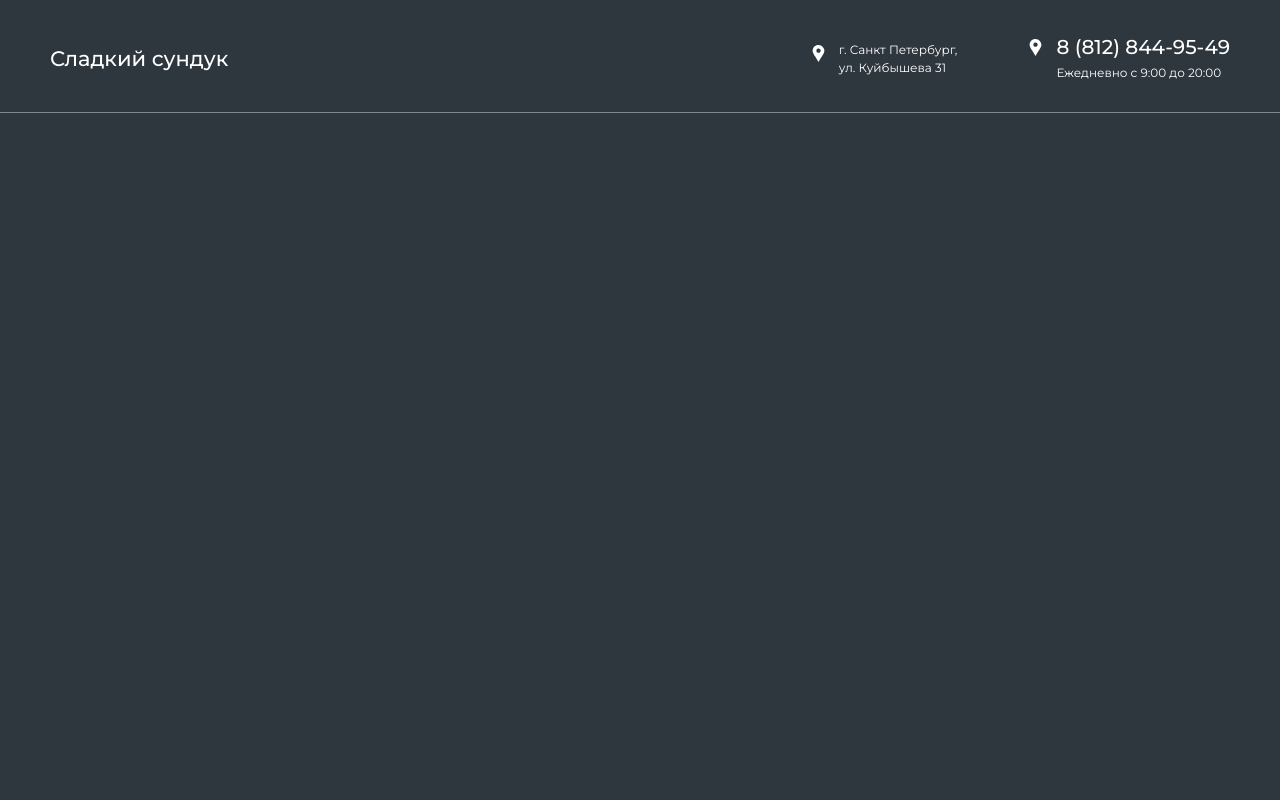
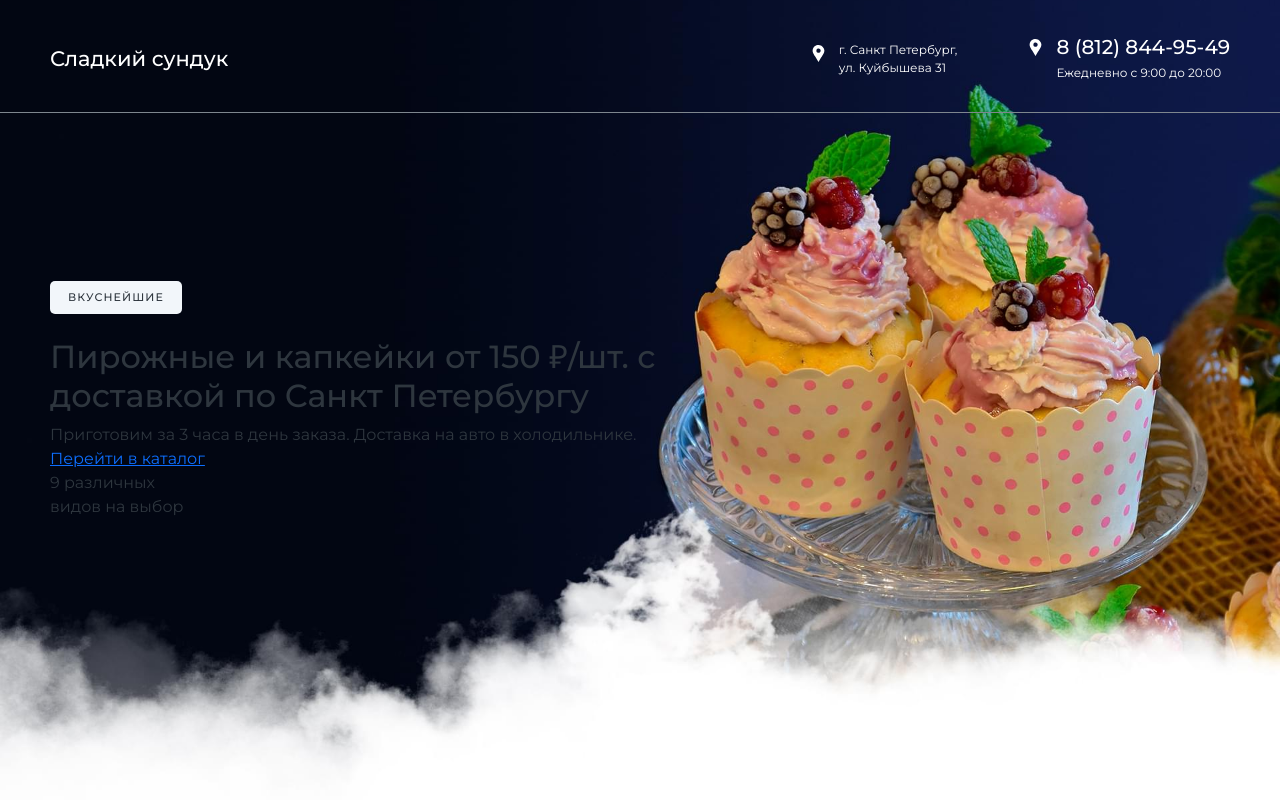
Before and after one commit to Kerish19/sweet-chest, a website: page app/index.html in a window 1280 px wide. Drawn offline with nearby package versions, Linux system fonts and the light colour scheme; files that its build step writes are made by us from their sources.

Commit message:
header - 2, banner - 1

```diff
--- a/app/index.html
+++ b/app/index.html
@@ -1,5 +1,16 @@
 <!--#set var="title" value="Сладкий сундук" -->
 <!--#include virtual="/parts/header.html" -->
 <main class="main">
+  <section class="banner" style="background-image: url(images/dist/banner-bg.jpg);">
+    <div class="container banner__container">
+      <h4 class="section-title">Вкуснейшие</h4>
+      <h2 class="banner__title">Пирожные и капкейки от 150 ₽/шт. с доставкой по Санкт Петербургу</h2>
+      <div class="banner__text">Приготовим за 3 часа в день заказа. Доставка на авто в холодильнике.</div>
+      <div class="banner__footer">
+        <a href="#" class="btn baner__btn">Перейти в каталог</a>
+        <div class="banner__btn-descripton">9 различных <br> видов на выбор</div>
+      </div>
+    </div>
+  </section>
 </main>
 <!--#include virtual="/parts/footer.html" -->
--- a/app/js/app.js
+++ b/app/js/app.js
@@ -2,5 +2,13 @@
 // import '~/app/libs/mmenu/dist/mmenu.js'
 
 document.addEventListener('DOMContentLoaded', () => {
+  let header= $('.header');
 
-})
+  $(window).scroll(function() {
+    if ($(this).scrollTop() > 400) {
+      header.addClass('header_fixed');
+    } else {
+      header.removeClass('header_fixed');
+    }
+  });
+});
--- a/app/parts/header.html
+++ b/app/parts/header.html
@@ -11,8 +11,7 @@
 </head>
 <body>
 	<header class="header">
-		<div class="container">
-			<div class="header__row">
+		<div class="container header__container">
 			<a class="header__logo" href="#">Сладкий сундук</a>
 			<div class="header__contact">
 				<div class="icon-text">
@@ -36,5 +35,4 @@
 				</div>
 			</div>
 		</div>
-		</div>
 	</header>
--- a/app/styles/sass/_config.sass
+++ b/app/styles/sass/_config.sass
@@ -58,4 +58,3 @@ body
 	min-width: 320px
 	position: relative
 	overflow-x: hidden
-	background-color: $greydark
--- a/app/styles/sass/blocks/_general.sass
+++ b/app/styles/sass/blocks/_general.sass
@@ -2,3 +2,13 @@
   max-width: 1210px
   margin: 0 auto
   padding: 0 math.div($gutter, 2)
+.section-title
+  font-size: 11px
+  color: $greydark
+  letter-spacing: 0.1em
+  text-transform: uppercase
+  background-color: #F2F6FA
+  padding: 10px 18px
+  border-radius: 5px
+  max-width: max-content
+  margin-bottom: 24px
--- /dev/null
+++ b/app/styles/sass/blocks/baner.sass
@@ -0,0 +1,10 @@
+.banner
+  height: 100vh
+  background-position: right center
+  background-size: cover
+  &__container
+    display: flex
+    flex-direction: column
+    justify-content: center
+    height: 100%
+    padding-right: 40%
--- a/app/styles/sass/blocks/header.sass
+++ b/app/styles/sass/blocks/header.sass
@@ -1,12 +1,12 @@
 .header
-  position: fixed
+  position: absolute
   top: 0
   left: 0
   width: 100%
   padding: 35px 0 30px 0
   background-color: transparent
   border-bottom: 1px solid #7E868E
-  &__row
+  &__container
     display: flex
     justify-content: space-between
     align-items: center
@@ -23,11 +23,27 @@
     display: flex
     justify-content: space-between
     align-items: center
+  &_fixed
+    position: fixed
+    background-color: #fff
+    .header__logo
+      color: $greydark
+      &:hover
+        color: $accent
+    .icon-text
+      color: $greydark
+      &__icon svg path
+        fill: $greydark
+      &__link
+        color: $greydark
+
+@include media-breakpoint-down(md)
+  .header
+    &__contact
+      display: none
 
 @include media-breakpoint-down(sm)
   .header
     padding: 20px 0
     &__row
       justify-content: center
-    &__contact
-      display: none
--- a/app/styles/sass/blocks/icon-text.sass
+++ b/app/styles/sass/blocks/icon-text.sass
@@ -16,6 +16,7 @@
   &__link
     color: $white
     text-decoration: none
+    transition: color .3s
     &:hover
       color: $accent
   &__text
```
Also changed, not shown: package.json (+7 -2 lines), app/css/app.min.css, app/images/dist/banner-bg.jpg (added), app/images/src/banner-bg.jpg (added), app/js/app.min.js, 1 other file. Lines whose indentation alone changed are shown as unchanged.
